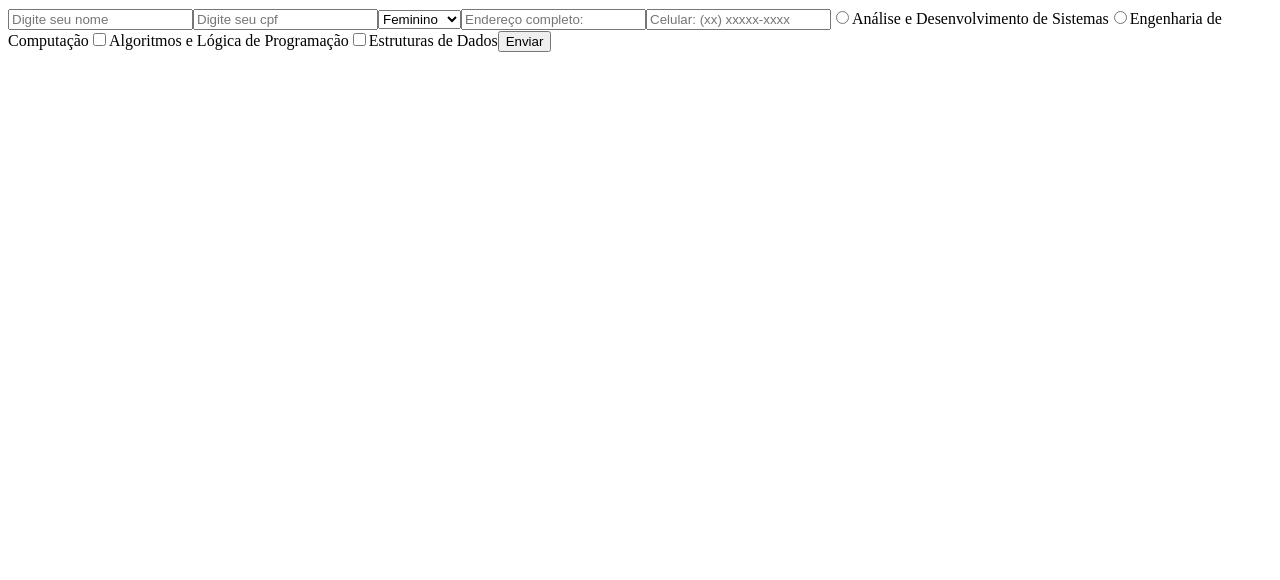
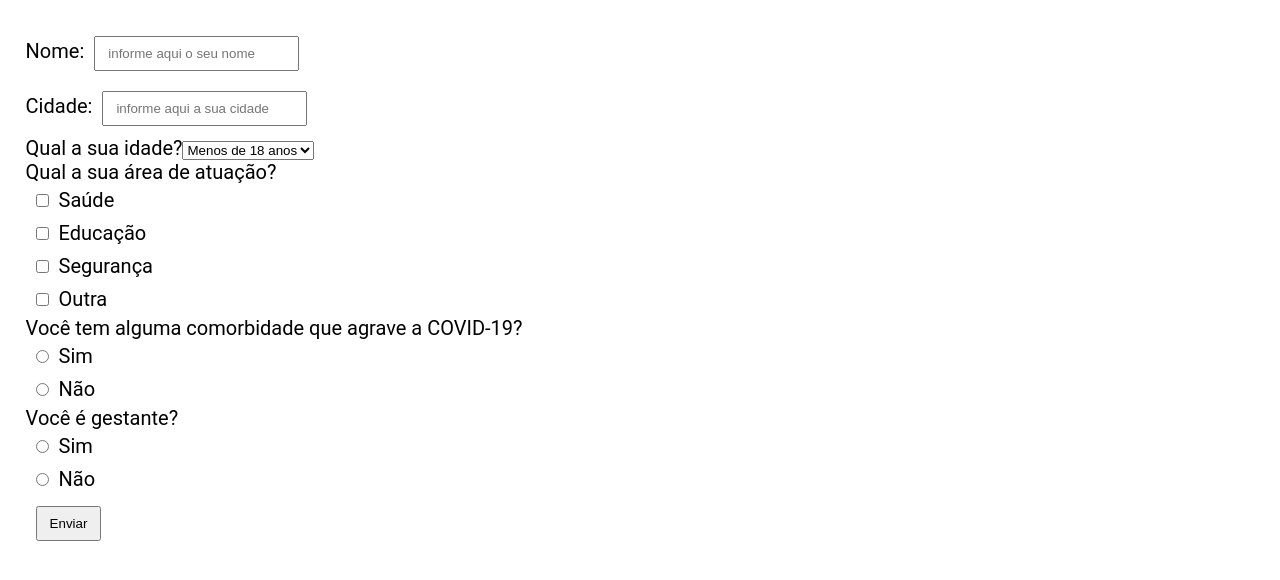
Before and after one commit to Darccelio/Desafio-Json-ObjDOM, a plain HTML site: page test-json/test.html in a window 1280 px wide. Drawn offline with Linux system fonts and the light colour scheme.

Commit message:
inserção da tag <br> e condicionais para verificação se ha atributos id em pre label e pos label para não aparecer undefined

```diff
--- a/test-json/test.html
+++ b/test-json/test.html
@@ -3,6 +3,31 @@
 <head>
     <title></title>
     <meta charset="utf-8">
+    <meta name="viewport" content="width=device-width, initial-scale=1.0" />
+    <style>
+        body {
+            margin: 2%;
+            font-size: 20px;
+            font-family: "Roboto", -apple-system, "Segoe UI", "Open Sans",
+            sans-serif;
+            -webkit-font-smoothing: antialiased;
+        }
+
+        input {
+            padding: 8px 12px;
+            margin: 10px 10px;
+        }
+
+        /* input[type='select'], input[type='radio'] {
+            padding: 8px 20px;
+            border-radius: 3px;
+        }  */
+
+        /* #enviado {
+            color: #5856d6;
+        } */
+
+    </style>
 </head>
 <body>
     <div id="output"></div>
--- a/test-json/test.js
+++ b/test-json/test.js
@@ -1,91 +1,132 @@
-json_completo = `
+let json_completo = `
 {
-   "name":"faleconosco",
+	"name":"complexo",
 	"method":"get",
-   "action":"enviado.html",
+	"action":"consegui.html",
 	"autocomplete":true,
 	"items":[
 	   {
 		  "element":"input",
 		  "type":"text",
-         "name":"nome",
-         "placeholder":"Digite seu nome",
-         "id":"nome"
+		  "name":"cidade",
+		  "placeholder":"informe aqui o seu nome",
+		  "prelabel":"Nome:"
 	   },
 	   {
 		  "element":"input",
 		  "type":"text",
-         "name":"cpf",
-         "placeholder":"Digite seu cpf",
-         "id":"cpf"
+		  "name":"cidade",
+		  "placeholder":"informe aqui a sua cidade",
+		  "prelabel":"Cidade:"
 	   },
 	   {
 		  "element":"select",
-         "name":"gender",
+		  "name":"idade",
 		  "children":[
 			 {
 				"element":"option",
-               "value":"F",
-               "innerhtml":"Feminino"
+				"value":"less18",
+				"innerhtml":"Menos de 18 anos"
 			 },
 			 {
 				"element":"option",
-               "value":"M",
-               "innerhtml":"Masculino"
+				"value":"18a59",
+				"innerhtml":"18 a 59"
+			 },
+			 {
+				"element":"option",
+				"value":"60a64",
+				"innerhtml":"60 a 64"
+			 },
+			 {
+				"element":"option",
+				"value":"65a69",
+				"innerhtml":"65 a 69"
+			 },
+			 {
+				"element":"option",
+				"value":"70a74",
+				"innerhtml":"70 a 74"
+			 },
+			 {
+				"element":"option",
+				"value":"75more",
+				"innerhtml":"75 ou mais"
 			 }
-         ]
+		  ],
+		  "prelabel":"Qual a sua idade?"
 	   },
 	   {
 		  "element":"input",
-         "type":"text",
-         "name":"endereco",
-         "placeholder":"Endereço completo: ",
-         "id":"endereco"
+		  "type":"checkbox",
+		  "value":"saude",
+		  "name":"areaatuacao",
+		  "id":"cb-saude",
+		  "prelabel":"Qual a sua área de atuação?",
+		  "poslabel":"Saúde"
 	   },
 	   {
 		  "element":"input",
-         "type":"text",
-         "name":"celular",
-         "placeholder":"Celular: (xx) xxxxx-xxxx",
-         "id":"celular"
+		  "type":"checkbox",
+		  "value":"educacao",
+		  "name":"areaatuacao",
+		  "id":"cb-educacao",
+		  "poslabel":"Educação"
+	   },
+	   {
+		  "element":"input",
+		  "type":"checkbox",
+		  "value":"seguranca",
+		  "name":"areaatuacao",
+		  "id":"cb-seguranca",
+		  "poslabel":"Segurança"
+	   },
+	   {
+		  "element":"input",
+		  "type":"checkbox",
+		  "value":"outro",
+		  "name":"areaatuacao",
+		  "id":"cb-outro",
+		  "poslabel":"Outra"
 	   },
 	   {
 		  "element":"input",
 		  "type":"radio",
-         "value":"ADS",
-         "name":"curso",
-         "id":"ads",
-         "poslabel":"Análise e Desenvolvimento de Sistemas"
+		  "value":"sim",
+		  "name":"comorbidades",
+		  "id":"comorbidades-sim",
+		  "prelabel":"Você tem alguma comorbidade que agrave a COVID-19?",
+		  "poslabel":"Sim"
 	   },
 	   {
 		  "element":"input",
 		  "type":"radio",
-         "value":"EC",
-         "name":"curso",
-         "id":"ec",
-         "poslabel":"Engenharia de Computação"
+		  "value":"nao",
+		  "name":"comorbidades",
+		  "id":"comorbidades-nao",
+		  "poslabel":"Não"
 	   },
 	   {
 		  "element":"input",
-         "type":"checkbox",
-         "value":"algoritmos",
-         "name":"disciplinas",
-         "id":"algoritmos",
-         "poslabel":"Algoritmos e Lógica de Programação"
+		  "type":"radio",
+		  "value":"sim",
+		  "name":"gestante",
+		  "id":"gestante-sim",
+		  "prelabel":"Você é gestante?",
+		  "poslabel":"Sim"
 	   },
 	   {
 		  "element":"input",
-         "type":"checkbox",
-         "value":"estruturas",
-         "name":"disciplinas",
-         "id":"estruturas",
-         "poslabel":"Estruturas de Dados"
+		  "type":"radio",
+		  "value":"nao",
+		  "name":"gestante",
+		  "id":"gestante-nao",
+		  "poslabel":"Não"
 	   },
 	   {
 		  "element":"input",
 		  "type":"submit",
-         "value":"Enviar",
-         "name":"enviar"
+		  "value":"Enviar"
 	   }
 	]
  }
@@ -93,10 +134,16 @@ json_completo = `
 
 function parse_to_element(json, form) {
 
-    var elem = document.createElement(json['element']);
+    let elem = document.createElement(json['element']);
+    let br = document.createElement('br');
+    let padding = document.createAttribute('style');
+
+    let div = document.createElement('div');
+    let tagClass = document.createAttribute('class');
 
     if('type' in json){
         elem.type = json['type'];
+        padding.value = 'padding-left: 10px';
     }
     if('value' in json) {
         elem.value = json['value'];
@@ -110,15 +157,26 @@ function parse_to_element(json, form) {
     if('id' in json) {
         elem.id = json['id'];
     }
+
+
     if('prelabel' in json) {
-        var prelabel = document.createElement('label');
+        let prelabel = document.createElement('label');
+        if('id' in json)
             prelabel.htmlFor = json['id'];
+        if(elem.type == 'checkbox' || elem.type == 'radio'){
+            prelabel.innerHTML = json['prelabel']+'<br>';
+        }
+        else
             prelabel.innerHTML = json['prelabel'];
+
         form.appendChild(prelabel);
+
     }
+
     if('children' in json) {
-        for(var i = 0; i < json['children'].length; i++)
+        for(let i = 0; i < json['children'].length; i++){
             parse_to_element(json['children'][i], elem);
+        }
     }
     if('innerhtml' in json) {
         elem.innerHTML = json['innerhtml'];
@@ -126,16 +184,23 @@ function parse_to_element(json, form) {
 
     form.appendChild(elem);
 
+
     if('poslabel' in json) {
-        var poslabel = document.createElement('label');
+        let poslabel = document.createElement('label');
+        if('id' in json)
             poslabel.htmlFor = json['id'];
+
         poslabel.innerHTML = json['poslabel'];
         form.appendChild(poslabel);
     }
+
+    form.appendChild(br);
+
 }
 
 function parse_to_form(json, elem) {
-    var form = document.createElement('form'); // <form> </form>
+    let form = document.createElement('form'); // <form> </form>
+
     if('name' in json)
         form.name = json['name']; // <form name="nome"></form>
     if('method' in json)
@@ -151,11 +216,13 @@ function parse_to_form(json, elem) {
             parse_to_element(json['items'][i], form);
         }
     }
+
     elem.appendChild(form);
+
 }
 
 function parse(elemOutputId) {
-    var elem = document.getElementById(elemOutputId);
-    var json = JSON.parse(json_completo);
+    let elem = document.getElementById(elemOutputId);
+    let json = JSON.parse(json_completo);
     parse_to_form(json, elem);
 }
```
Lines whose indentation alone changed are shown as unchanged.
